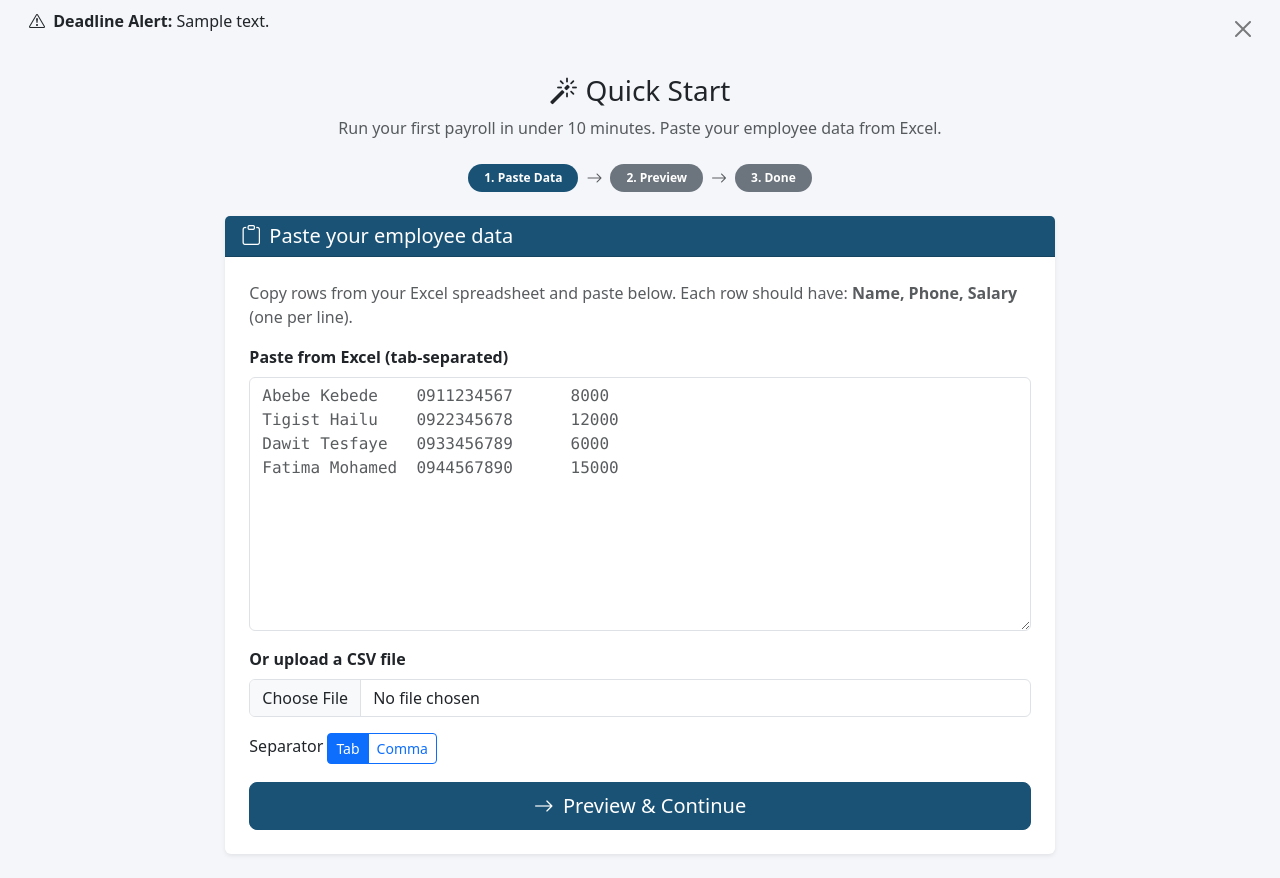
After one commit to vouge2017/ethiopian_payroll_engine, a Python web app: template payroll_engine/templates/quick_start.html in a window 1280 px wide. The commit adds this page. Run offline with Jinja, Linux system fonts and the light colour scheme; the template is opened without the code that fills it: most values are stand-ins (such as "Sample title", 1, 10 or a date in 2020).

Commit message:
feat: Quick Start wizard — P2.1
- Single-page wizard: paste Excel data → preview → import
- Auto-detects tab/comma separated data
- CSV file upload support
- Validates: missing names, negative/invalid salaries
- Auto-generates employee IDs (EMP001, EMP002...)
- Rate limited: 10 imports/minute, max 500 employees
- 3-step UI: Paste → Preview → Done
- Dashboard 'Getting Started' wizard has Quick Start button
- 8 new tests
- 501 tests passing, 3 skipped

```diff
--- a/payroll_engine/__init__.py
+++ b/payroll_engine/__init__.py
@@ -286,6 +286,9 @@ def create_app():
     app.register_blueprint(portal_bp)
     from .api import api as api_blueprint
     app.register_blueprint(api_blueprint, url_prefix='/api/v1')
+
+    from .wizard_bp import wizard_bp
+    app.register_blueprint(wizard_bp)
     @app.route('/healthz')
     def healthz():
         return {'status': 'healthy', 'service': 'ethiopian-payroll-engine'}, 200
--- /dev/null
+++ b/payroll_engine/templates/quick_start.html
@@ -0,0 +1,238 @@
+{% extends "base.html" %}
+{% block title %}Quick Start — Ethiopian Payroll Engine{% endblock %}
+{% block content %}
+<div class="container-fluid py-4">
+    <div class="row justify-content-center">
+        <div class="col-lg-8">
+            <div class="text-center mb-4">
+                <h3><i class="bi bi-magic me-2"></i>Quick Start</h3>
+                <p class="text-muted">Run your first payroll in under 10 minutes. Paste your employee data from Excel.</p>
+            </div>
+
+            <!-- Progress Steps -->
+            <div class="d-flex justify-content-center mb-4">
+                <div class="d-flex align-items-center">
+                    <span class="badge rounded-pill bg-primary px-3 py-2" id="step-badge-1">1. Paste Data</span>
+                    <i class="bi bi-arrow-right mx-2 text-muted"></i>
+                    <span class="badge rounded-pill bg-secondary px-3 py-2" id="step-badge-2">2. Preview</span>
+                    <i class="bi bi-arrow-right mx-2 text-muted"></i>
+                    <span class="badge rounded-pill bg-secondary px-3 py-2" id="step-badge-3">3. Done</span>
+                </div>
+            </div>
+
+            <!-- Step 1: Paste Data -->
+            <div id="step-1">
+                <div class="card border-0 shadow-sm">
+                    <div class="card-header bg-primary text-white">
+                        <h5 class="mb-0"><i class="bi bi-clipboard me-2"></i>Paste your employee data</h5>
+                    </div>
+                    <div class="card-body p-4">
+                        <p class="text-muted mb-3">
+                            Copy rows from your Excel spreadsheet and paste below. Each row should have:
+                            <strong>Name, Phone, Salary</strong> (one per line).
+                        </p>
+                        <div class="mb-3">
+                            <label class="form-label fw-bold">Paste from Excel (tab-separated)</label>
+                            <textarea class="form-control font-monospace" id="paste-data" rows="10"
+                                placeholder="Abebe Kebede	0911234567	8000
+Tigist Hailu	0922345678	12000
+Dawit Tesfaye	0933456789	6000
+Fatima Mohamed	0944567890	15000"></textarea>
+                        </div>
+                        <div class="mb-3">
+                            <label class="form-label fw-bold">Or upload a CSV file</label>
+                            <input type="file" class="form-control" id="csv-upload" accept=".csv,.txt">
+                        </div>
+                        <div class="mb-3">
+                            <label class="form-label">Separator</label>
+                            <div class="btn-group btn-group-sm" role="group">
+                                <input type="radio" class="btn-check" name="separator" id="sep-tab" value="\t" checked>
+                                <label class="btn btn-outline-primary" for="sep-tab">Tab</label>
+                                <input type="radio" class="btn-check" name="separator" id="sep-comma" value=",">
+                                <label class="btn btn-outline-primary" for="sep-comma">Comma</label>
+                            </div>
+                        </div>
+                        <button class="btn btn-primary btn-lg w-100" onclick="parseData()">
+                            <i class="bi bi-arrow-right me-1"></i> Preview & Continue
+                        </button>
+                    </div>
+                </div>
+            </div>
+
+            <!-- Step 2: Preview -->
+            <div id="step-2" style="display: none;">
+                <div class="card border-0 shadow-sm">
+                    <div class="card-header bg-success text-white">
+                        <h5 class="mb-0"><i class="bi bi-eye me-2"></i>Preview — {{ employee_count }} employees found</h5>
+                    </div>
+                    <div class="card-body p-4">
+                        <div class="table-responsive mb-3">
+                            <table class="table table-sm table-hover" id="preview-table">
+                                <thead class="table-light">
+                                    <tr>
+                                        <th>#</th>
+                                        <th>Name</th>
+                                        <th>Phone</th>
+                                        <th>Salary (ETB)</th>
+                                    </tr>
+                                </thead>
+                                <tbody id="preview-body"></tbody>
+                            </table>
+                        </div>
+                        <div class="d-flex gap-2">
+                            <button class="btn btn-outline-secondary" onclick="goBack()">
+                                <i class="bi bi-arrow-left me-1"></i> Back
+                            </button>
+                            <button class="btn btn-success btn-lg flex-grow-1" onclick="importEmployees()" id="import-btn">
+                                <i class="bi bi-check-circle me-1"></i> Import {{ employee_count }} Employees
+                            </button>
+                        </div>
+                    </div>
+                </div>
+            </div>
+
+            <!-- Step 3: Done -->
+            <div id="step-3" style="display: none;">
+                <div class="card border-0 shadow-sm">
+                    <div class="card-body text-center py-5">
+                        <i class="bi bi-check-circle-fill text-success" style="font-size: 4rem;"></i>
+                        <h3 class="mt-3">Employees imported!</h3>
+                        <p class="text-muted" id="import-summary"></p>
+                        <div class="d-flex gap-2 justify-content-center mt-4">
+                            <a href="{{ url_for('payroll.payroll_spreadsheet') }}" class="btn btn-primary btn-lg">
+                                <i class="bi bi-table me-1"></i> Open Payroll Spreadsheet
+                            </a>
+                            <a href="{{ url_for('main.companies_dashboard') }}" class="btn btn-outline-secondary btn-lg">
+                                <i class="bi bi-house me-1"></i> Go to Dashboard
+                            </a>
+                        </div>
+                    </div>
+                </div>
+            </div>
+        </div>
+    </div>
+</div>
+
+<script>
+let parsedEmployees = [];
+
+function getSeparator() {
+    const checked = document.querySelector('input[name="separator"]:checked');
+    return checked ? checked.value : '\t';
+}
+
+function parseData() {
+    const textarea = document.getElementById('paste-data');
+    const fileInput = document.getElementById('csv-upload');
+    let rawText = textarea.value.trim();
+
+    if (!rawText && fileInput.files.length > 0) {
+        const reader = new FileReader();
+        reader.onload = function(e) {
+            textarea.value = e.target.result;
+            parseDataFromText(e.target.result);
+        };
+        reader.readAsText(fileInput.files[0]);
+        return;
+    }
+
+    if (!rawText) {
+        alert('Please paste your employee data or upload a CSV file.');
+        return;
+    }
+
+    parseDataFromText(rawText);
+}
+
+function parseDataFromText(rawText) {
+    const sep = getSeparator();
+    const lines = rawText.split('\n').filter(l => l.trim());
+    parsedEmployees = [];
+    const errors = [];
+
+    for (let i = 0; i < lines.length; i++) {
+        const cols = lines[i].split(sep).map(c => c.trim());
+        if (cols.length < 3) {
+            errors.push(`Row ${i + 1}: need 3 columns (Name, Phone, Salary), got ${cols.length}`);
+            continue;
+        }
+        const name = cols[0];
+        const phone = cols[1];
+        const salary = parseFloat(cols[2].replace(/,/g, ''));
+
+        if (!name) {
+            errors.push(`Row ${i + 1}: missing name`);
+            continue;
+        }
+        if (isNaN(salary) || salary <= 0) {
+            errors.push(`Row ${i + 1}: invalid salary "${cols[2]}"`);
+            continue;
+        }
+        parsedEmployees.push({ name, phone, salary });
+    }
+
+    if (errors.length > 0 && parsedEmployees.length === 0) {
+        alert('Could not parse any rows:\n\n' + errors.join('\n'));
+        return;
+    }
+
+    // Show preview
+    const tbody = document.getElementById('preview-body');
+    tbody.innerHTML = '';
+    parsedEmployees.forEach((emp, i) => {
+        const tr = document.createElement('tr');
+        tr.innerHTML = `<td>${i + 1}</td><td>${emp.name}</td><td>${emp.phone || '-'}</td><td>${emp.salary.toLocaleString()}</td>`;
+        tbody.appendChild(tr);
+    });
+
+    // Update badge and summary
+    document.getElementById('step-badge-2').textContent = `2. Preview (${parsedEmployees.length})`;
+    document.getElementById('import-btn').innerHTML = `<i class="bi bi-check-circle me-1"></i> Import ${parsedEmployees.length} Employees`;
+
+    // Switch steps
+    document.getElementById('step-1').style.display = 'none';
+    document.getElementById('step-2').style.display = 'block';
+    document.getElementById('step-badge-1').className = 'badge rounded-pill bg-success px-3 py-2';
+    document.getElementById('step-badge-2').className = 'badge rounded-pill bg-primary px-3 py-2';
+}
+
+function goBack() {
+    document.getElementById('step-1').style.display = 'block';
+    document.getElementById('step-2').style.display = 'none';
+    document.getElementById('step-badge-1').className = 'badge rounded-pill bg-primary px-3 py-2';
+    document.getElementById('step-badge-2').className = 'badge rounded-pill bg-secondary px-3 py-2';
+}
+
+async function importEmployees() {
+    const btn = document.getElementById('import-btn');
+    btn.disabled = true;
+    btn.innerHTML = '<span class="spinner-border spinner-border-sm me-1"></span> Importing...';
+
+    try {
+        const resp = await fetch('{{ url_for("wizard.quick_import") }}', {
+            method: 'POST',
+            headers: { 'Content-Type': 'application/json', 'X-CSRFToken': '{{ csrf_token() }}' },
+            body: JSON.stringify({ employees: parsedEmployees }),
+        });
+        const data = await resp.json();
+
+        if (data.status === 'ok') {
+            document.getElementById('import-summary').textContent =
+                `${data.imported} employees imported successfully. You can now run payroll.`;
+            document.getElementById('step-2').style.display = 'none';
+            document.getElementById('step-3').style.display = 'block';
+            document.getElementById('step-badge-2').className = 'badge rounded-pill bg-success px-3 py-2';
+            document.getElementById('step-badge-3').className = 'badge rounded-pill bg-primary px-3 py-2';
+        } else {
+            alert('Import failed: ' + (data.message || 'Unknown error'));
+            btn.disabled = false;
+            btn.innerHTML = `<i class="bi bi-check-circle me-1"></i> Import ${parsedEmployees.length} Employees`;
+        }
+    } catch (e) {
+        alert('Connection error: ' + e.message);
+        btn.disabled = false;
+        btn.innerHTML = `<i class="bi bi-check-circle me-1"></i> Import ${parsedEmployees.length} Employees`;
+    }
+}
+</script>
+{% endblock %}
```
Also changed, not shown: payroll_engine/templates/dashboard.html (+6 -1 lines), payroll_engine/wizard_bp.py (added, +94 -0 lines), tests/test_quick_start.py (added, +174 -0 lines).
